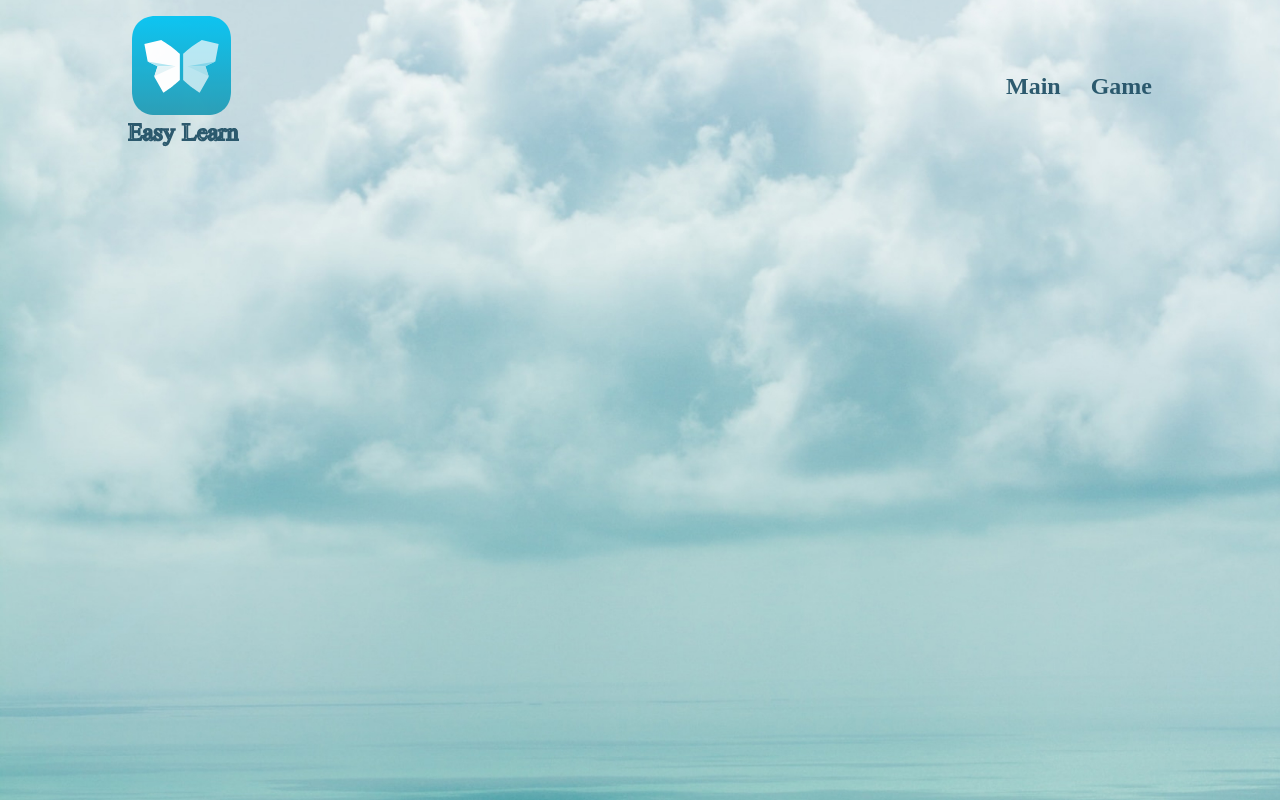
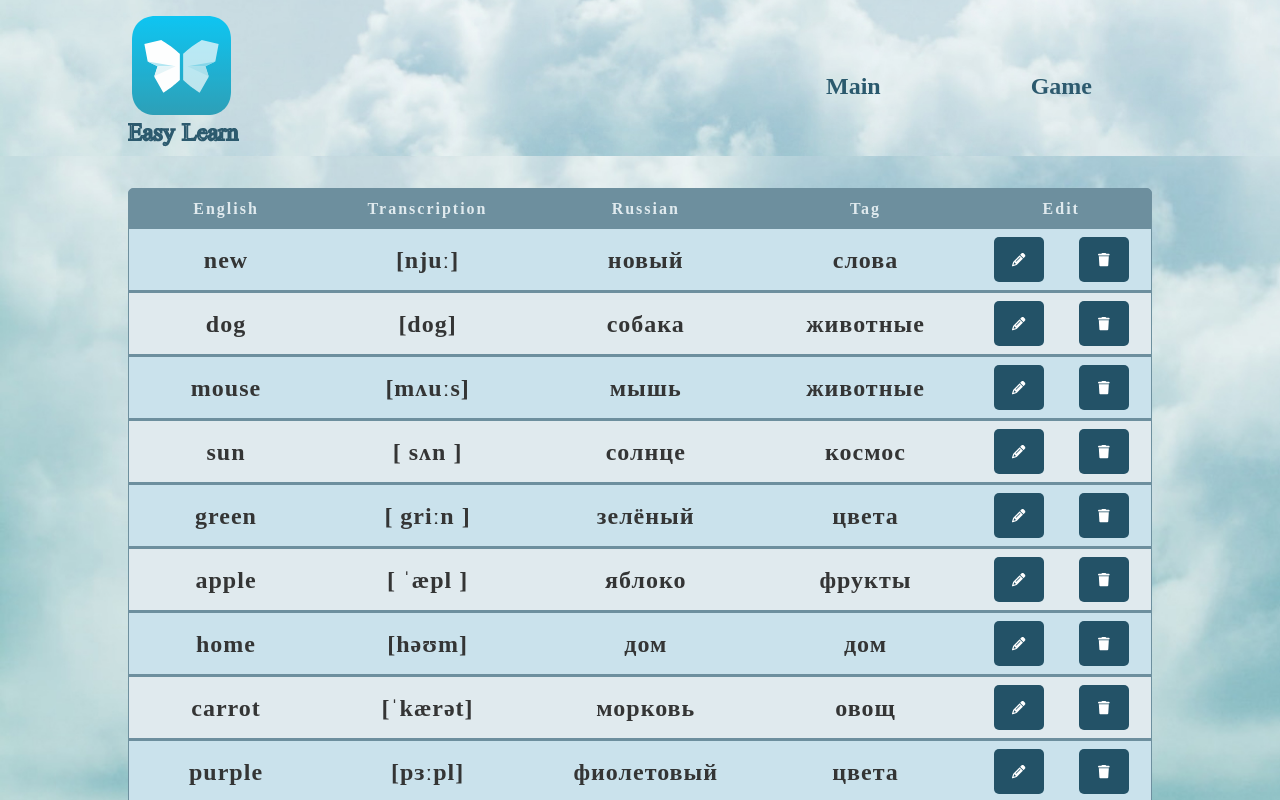
Before and after one commit to Maslenat/TutorialWord-app, a React (Create React App) app: page / in a window 1280 px wide. Before the commit this address had no page. Shown: the top 800 px of the page. Built offline with nearby package versions, Linux system fonts and the light colour scheme.

Commit message:
week33 done

```diff
--- a/src/App.jsx
+++ b/src/App.jsx
@@ -1,7 +1,7 @@
 
 import style from "./app.module.scss";
 import Header from "./components/Header/Header";
-import React from "react";
+import { React } from "react";
 import {
   BrowserRouter as Router,
   Routes,
@@ -9,23 +9,27 @@ import {
 } from "react-router-dom";
 import Table from "./components/Table/Table";
 import Wrappergame from "./components/WrapperGame/Wrappergame";
-/* import NoMatch from "./components/NoMatch/NoMatch"; */
-
+import NoMatch from "./components/NoMatch/NoMatch";
 
 function App() {
 
   return (
-    <Router>
-      <div className={style.wrapper} >
+    <div className={style.wrapper} >
+      <Router >
+
         <Header />
 
         <Routes>
+          <Route path='/' index element={<Table />} />
+          <Route path='/main' element={<Table />} />
           <Route path="/game" element={<Wrappergame />} />
-          <Route index path="/main" element={<Table />} />
+          <Route path="*" element={<NoMatch />} />
+
         </Routes>
 
+
+    </Router>
     </div>
-    </Router>
   );
 }
 
--- a/src/app.module.scss
+++ b/src/app.module.scss
@@ -17,6 +17,6 @@ a {
     flex-direction: column;
     position: relative;
     align-items: center;
-    justify-content: space-between;
+    justify-content: center;
 
 }
--- a/src/components/Card/card.module.scss
+++ b/src/components/Card/card.module.scss
@@ -11,6 +11,10 @@
     display: flex;
     flex-direction: column;
     justify-content: space-around;
+    &:hover {
+        @include hoverbut;
+
+      }
 &__out {
     width: 99%;
     height: 70%;
--- a/src/components/Header/Header.jsx
+++ b/src/components/Header/Header.jsx
@@ -13,7 +13,7 @@ const Header = () => (
     <header className={style.header} >
         {console.log("HEADER")}
         <div className={style.header__wrapper}>
-            <Link to="/main" className={style.logo}>
+            <Link to="/" className={style.logo}>
                 <img src={logo} alt='logo' />
             </Link>
             <nav className={style.nav} >
--- a/src/components/Header/header.module.scss
+++ b/src/components/Header/header.module.scss
@@ -34,11 +34,21 @@
 .logo {
     display: flex;
     align-items: center;
+    &:hover {
+            @include hoverbut;
+        }
+
+        border-radius: 5px;
 }
 
 .link {
+    padding: 15px 60px;
     text-decoration: none;
+    border-radius: 5px;
     @include font($weight-bold, $font-24, $color-primary-2);
     transition: color .2s;
     cursor: pointer;
+    &:hover {
+            @include hoverbut;
+        }
 }
--- a/src/components/NoMatch/NoMatch.jsx
+++ b/src/components/NoMatch/NoMatch.jsx
@@ -1,3 +1,4 @@
+
 import style from "./nomatch.module.scss";
 
 
@@ -7,7 +8,8 @@ import style from "./nomatch.module.scss";
 const NoMatch = () => (
     <div className={style.wrapper}>
         <p>404</p>
-        <p>страница не найдена перейдите по ссылкам </p>
+        <p>страница не найдена  </p>
+
 
     </div>
 );
--- a/src/components/NoMatch/nomatch.module.scss
+++ b/src/components/NoMatch/nomatch.module.scss
@@ -1,5 +1,10 @@
+@import "../../style/style.scss";
 .wrapper {
-    font-size: 50px;
-
+    @include font($weight-bold, $font-48, $color-primary-2);
+        height: 100vh;
     text-align: center;
+    display: flex;
+        flex-direction: column;
+        justify-content: center;
+        width: 50%;
 }
--- a/src/style/_var.scss
+++ b/src/style/_var.scss
@@ -39,4 +39,5 @@ $familyLat: 'Lateef', serif;
    box-shadow: 3px 5px 5px rgba(0, 0, 0, 0.75);
    cursor: pointer;
    filter: brightness(80%);
+  transition: all 0.3s;
  }
```
